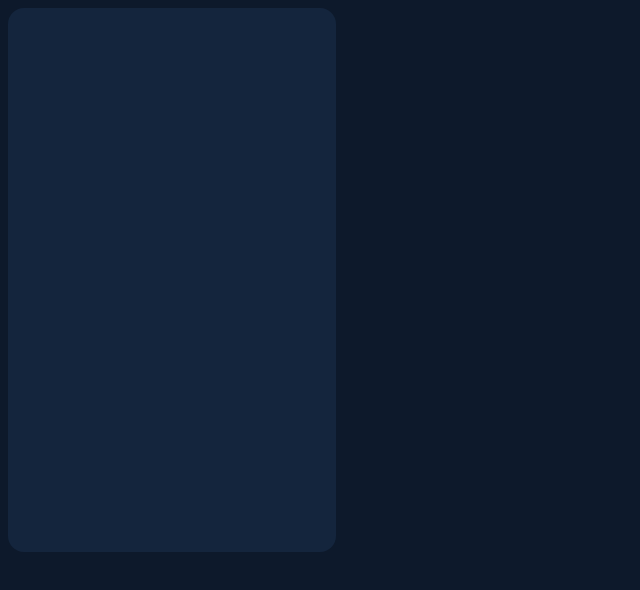
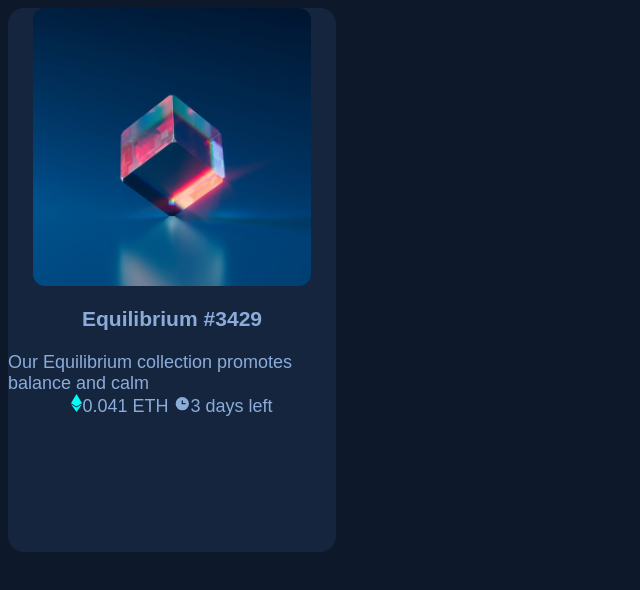
Before and after one commit to IngeHeeringa/202301-w2ch1-inge-heeringa, a website built with Parcel: page src/index.html in a window 1280 px wide. Shown: the whole page, without its empty margins (0-640 px from the left). Built offline with nearby package versions, Linux system fonts and the light colour scheme; files whose address does not match are found by name.

Commit message:
Add image and text content to card

```diff
--- a/src/index.html
+++ b/src/index.html
@@ -13,7 +13,15 @@
 
 <body>
   <article class="nft-card">
-
+    <img class="nft-card__photo" src="images/image-equilibrium.jpg" alt="Equilibrium" height="278" width="278">
+    <div class="nft-card-content"></div>
+    <h3 class="nft-card-content__title">Equilibrium #3429</h3>
+    <span class="nft-card-content__description">Our Equilibrium collection promotes balance and calm</span>
+    <div class="nft-card-content__buy-info">
+      <span><img src="images/icon-ethereum.svg" alt="Ethereum icon">0.041 ETH</span>
+      <span>
+        <img src="images/icon-clock.svg" alt="Clock icon">3 days left</span>
+    </div>
   </article>
 </body>
 
--- a/src/sass/_global.scss
+++ b/src/sass/_global.scss
@@ -6,6 +6,7 @@ body {
   background-color: colors.$color-neutral--main-bg;
   font-size: pxtorem.pxToRem(18);
   font-family: typography.$main-font;
+  color: colors.$color-primary--base;
 }
 
 .nft-card {
@@ -13,4 +14,11 @@ body {
   height: pxtorem.pxToRem(544);
   background-color: colors.$color-neutral--card-bg;
   border-radius: pxtorem.pxToRem(16);
+  display: flex;
+  flex-direction: column;
+  align-items: center;
+
+  &__photo {
+    border-radius: pxtorem.pxToRem(12);
+  }
 }
```
